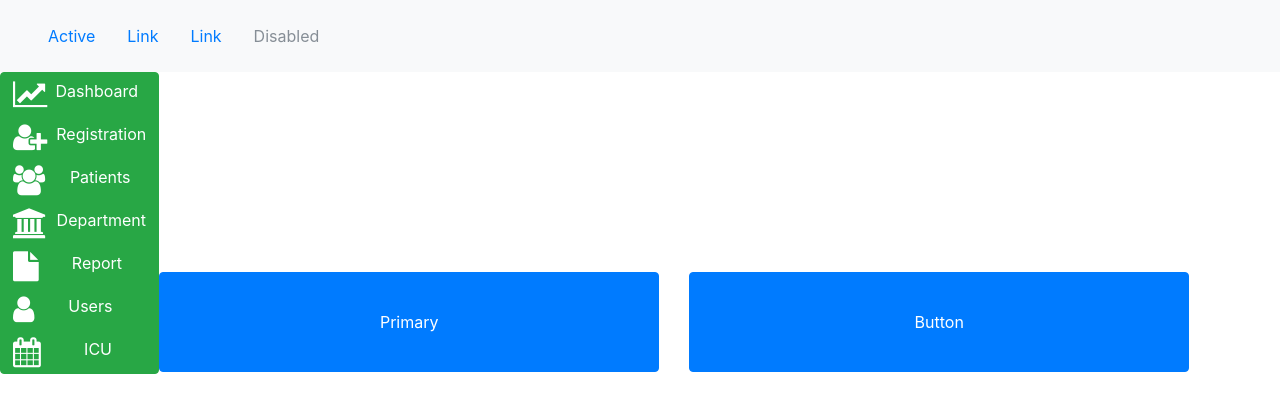
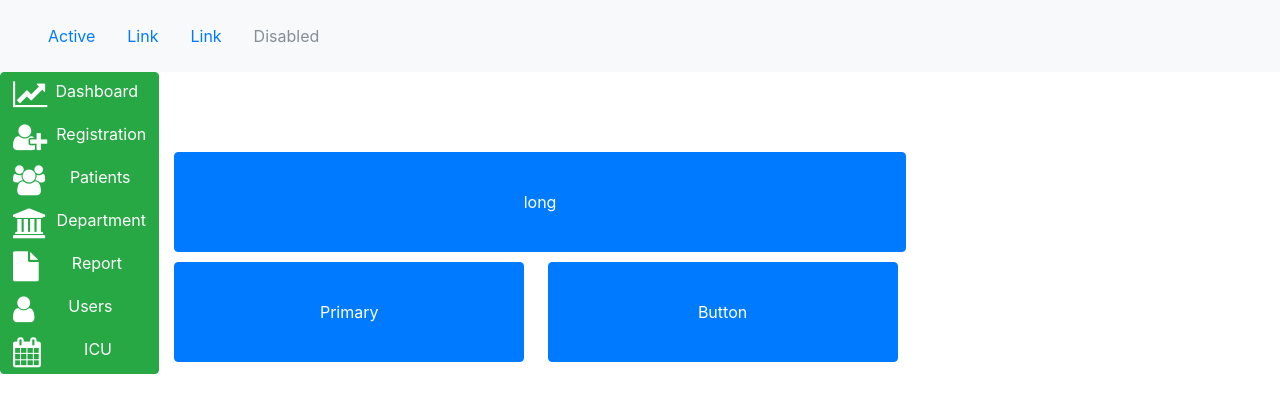
Before and after one commit to SavindaSenevirathne/DentalWeb, a plain HTML site: page index.html in a window 1280 px wide. Drawn offline with Linux system fonts and the light colour scheme.

Commit message:
corrected main three butten

```diff
--- a/index.html
+++ b/index.html
@@ -48,14 +48,28 @@
 					<button type = "button" class="btn btn-success"><i class="fa fa-calendar pull-left" style="font-size:30px"></i>ICU</button>
 
 				</div>
-			<div class="row" style="padding-top: 200px">
-				<div class="col-md-6">
-					<button type="button" class="btn btn-primary btn-block" style="height: 100px; width: 500px;" >Primary</button>
+
+
+				<!-- *********************************************************************** -->
+
+				<div class="col-7"  >
+
+					<div class="row" style="padding-top: 80px; padding-left: 15px;">
+						<button type="button" class="btn btn-primary btn-block" style="height: 100px; width: 745px;" >long</button>
+					</div>
+
+
+					<div class="row"  style="padding-top: 10px">
+						<div class="col-md-6">
+							<button type="button" class="btn btn-primary btn-block" style="height: 100px; width: 350px;" >Primary</button>
+						</div>
+						<div class="col-md-6">
+							<button type="button" class="btn btn-primary btn-block" style="height: 100px; width: 350px;">Button</button>
+						</div>
+					</div>
 				</div>
-				<div class="col-md-6">
-					<button type="button" class="btn btn-primary btn-block" style="height: 100px; width: 500px;">Button</button>
-				</div>
-			</div>
+
+				<!-- ****************************************************************** -->
 
 			</div>
 		</div>
```
